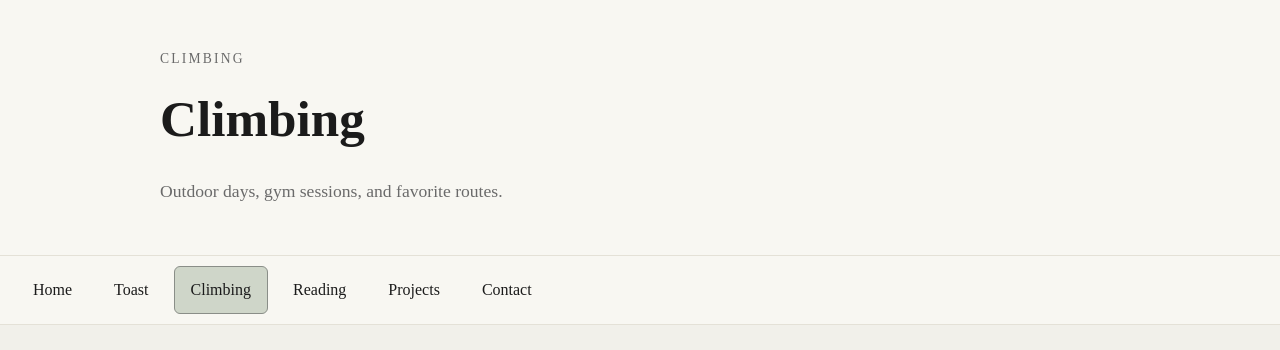
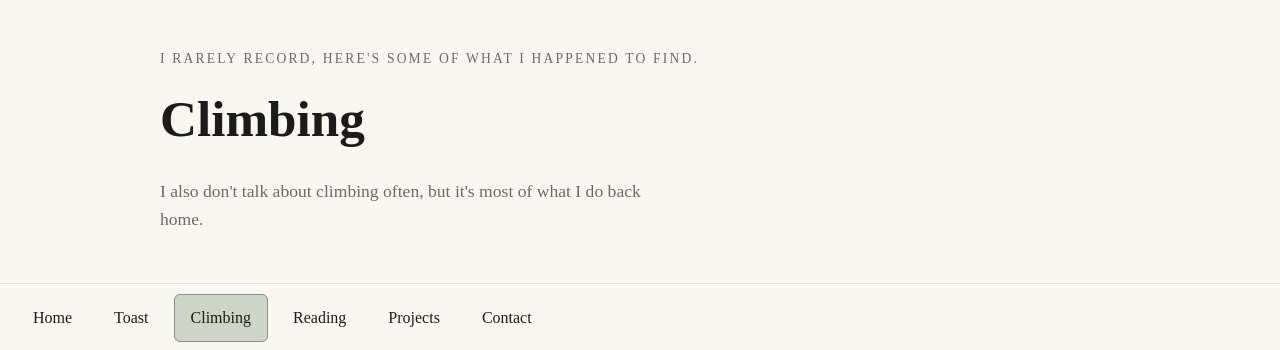
Before and after one commit to CharlieS1103/web-dev-class, a website: page project/pages/climbing.html in a window 1280 px wide. Shown: the top 350 px of the page. Drawn offline with Linux system fonts and the light colour scheme; files that its build step writes are made by us from their sources.

Commit message:
fix climbing page...

```diff
--- a/project/pages/climbing.html
+++ b/project/pages/climbing.html
@@ -11,9 +11,9 @@
 <body>
     <header class="header">
         <div class="header-content">
-            <p class="eyebrow">Climbing</p>
+            <p class="eyebrow">I rarely record, here's some of what I happened to find.</p>
             <h1>Climbing</h1>
-            <p class="subtitle">Outdoor days, gym sessions, and favorite routes.</p>
+            <p class="subtitle">I also don't talk about climbing often, but it's most of what I do back home.</p>
         </div>
     </header>
 
@@ -47,7 +47,6 @@
                         <source src="assets/climbing/climbing-2.MOV" type="video/quicktime">
                     </video>
 
-
                 </div>
             </section>
         </main>
```
